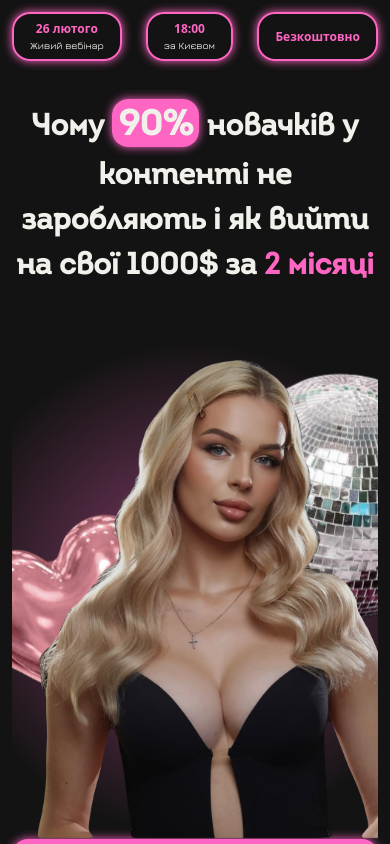
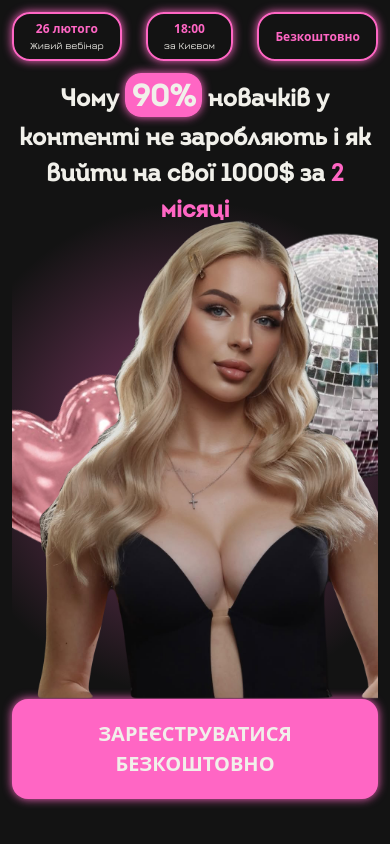
Before and after one commit to AdamT3H/yeva-landing, a Next.js app: page / in a window 390 px wide. Shown: the top 844 px of the page. Built offline with nearby package versions, Linux system fonts and the light colour scheme.

Commit message:
Fix person phono

```diff
--- a/app/home.module.css
+++ b/app/home.module.css
@@ -417,21 +417,22 @@
   .containerElemAtHeader{
     padding: 6px 16px 6px 16px;
     border-radius: 18px;
+    margin-bottom: 15px;
   }
 
 
 
   .mainText {
-    font-size: 30px;
+    font-size: 24px;
     line-height: 1.5;
     font-weight: 800;
-    margin-bottom: 50px;
+    margin-bottom: -30px;
   }
 
   .highlight {
     padding: 10px 6px 3px 7px;
     border-radius: 16px;
-    font-size: 35px;
+    font-size: 30px;
   }
 
 
```
